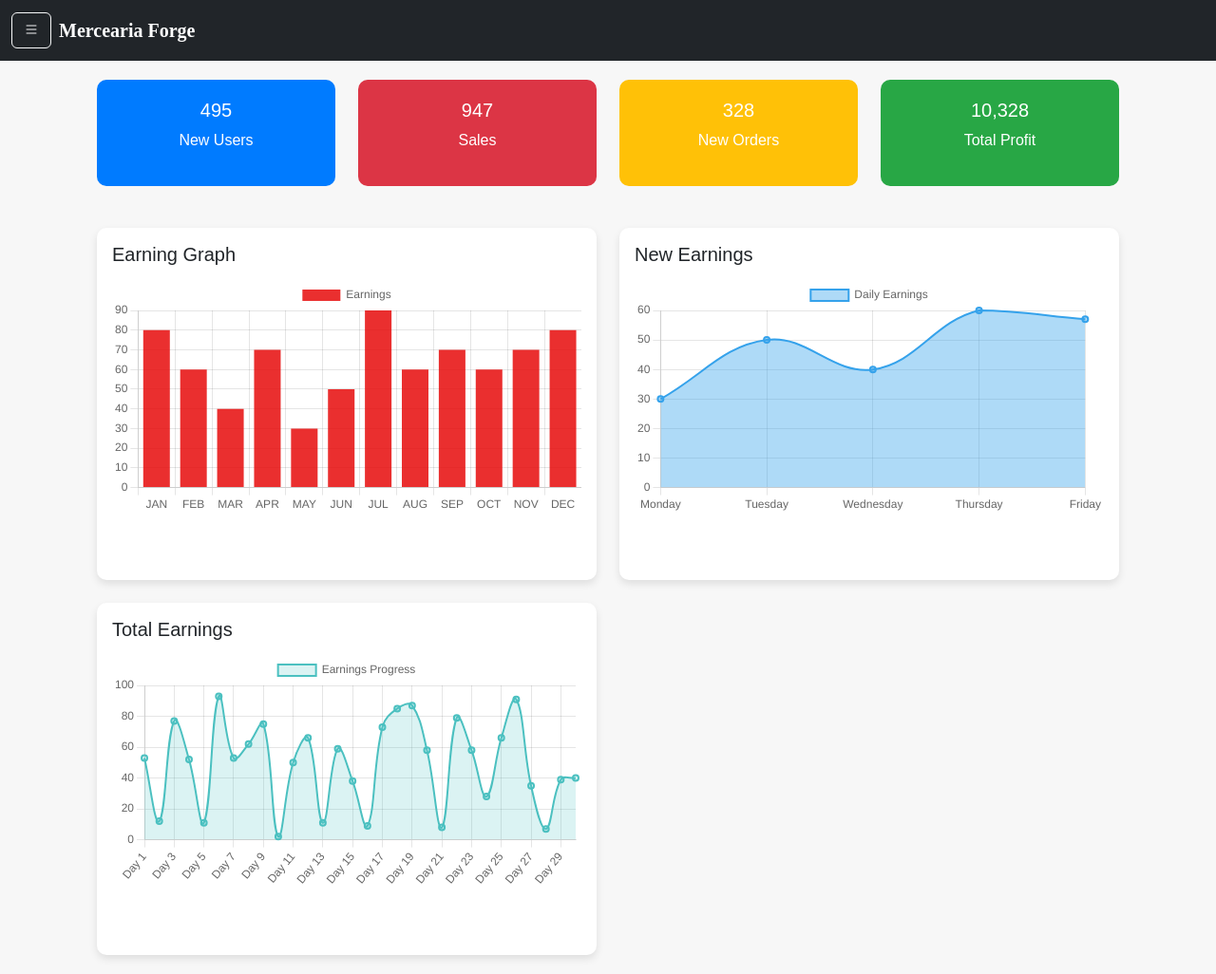
After one commit to Gesshokuuyu/MerceariaForge-inDev, a PHP site: page /Home.php in a window 1280 px wide. The commit adds this page. Shown: the whole page at 95% size. Run offline with PHP 8.4, Linux system fonts and the light colour scheme.

Commit message:
Estrutura do projeeto

```diff
--- a/View/Home.php
+++ b/app/View/Home.php
@@ -13,8 +13,7 @@
 </head>
 <body style="background-color: #f7f7f7; font-family: 'Arial', sans-serif;">
     <?php include_once 'Modules/Menu.php'; ?>
-    <!-- <div class="container"> -->
-        <div class="box-dif">
+    <div class="container">
             <?php include_once 'Modules/GraficoHome.php'; ?>
         </div>
     <!-- </div> -->
--- /dev/null
+++ b/app/View/Modules/GraficoHome.php
@@ -0,0 +1,206 @@
+<style>
+        body {
+            background-color: #f7f7f7;
+            font-family: Arial, sans-serif;
+        }
+
+        .sidebar {
+            background-color: #343a40;
+            color: white;
+            min-height: 100vh;
+            padding: 20px;
+            position: fixed;
+            width: 250px;
+        }
+
+        .sidebar a {
+            color: #f8f9fa;
+            text-decoration: none;
+            display: block;
+            padding: 10px 15px;
+            border-radius: 5px;
+        }
+
+        .sidebar a:hover {
+            background-color: #495057;
+        }
+
+        .content {
+            padding: 20px;
+        }
+
+        .info-box {
+            padding: 20px;
+            border-radius: 10px;
+            color: white;
+            margin-bottom: 20px;
+            text-align: center;
+        }
+
+        .info-box.red {
+            background-color: #dc3545;
+        }
+
+        .info-box.yellow {
+            background-color: #ffc107;
+        }
+
+        .info-box.blue {
+            background-color: #007bff;
+        }
+
+        .info-box.green {
+            background-color: #28a745;
+        }
+
+        .chart-container {
+            height: 300px;
+        }
+
+        .card {
+            border: none;
+            border-radius: 10px;
+            box-shadow: 0 4px 8px rgba(0, 0, 0, 0.1);
+        }
+
+        .card h5 {
+            margin-bottom: 15px;
+        }
+    </style>
+
+
+ <!-- Content -->
+ <div class="content">
+        <div class="row text-center mb-4">
+            <div class="col-md-3">
+                <div class="info-box blue">
+                    <h5>495</h5>
+                    <p>New Users</p>
+                </div>
+            </div>
+            <div class="col-md-3">
+                <div class="info-box red">
+                    <h5>947</h5>
+                    <p>Sales</p>
+                </div>
+            </div>
+            <div class="col-md-3">
+                <div class="info-box yellow">
+                    <h5>328</h5>
+                    <p>New Orders</p>
+                </div>
+            </div>
+            <div class="col-md-3">
+                <div class="info-box green">
+                    <h5>10,328</h5>
+                    <p>Total Profit</p>
+                </div>
+            </div>
+        </div>
+
+        <div class="row">
+            <div class="col-md-6">
+                <div class="card p-3">
+                    <h5>Earning Graph</h5>
+                    <div class="chart-container">
+                        <canvas id="barChart"></canvas>
+                    </div>
+                </div>
+            </div>
+            <div class="col-md-6">
+                <div class="card p-3">
+                    <h5>New Earnings</h5>
+                    <div class="chart-container">
+                        <canvas id="lineChart"></canvas>
+                    </div>
+                </div>
+            </div>
+        </div>
+
+        <div class="row mt-4">
+            <div class="col-md-6">
+                <div class="card p-3">
+                    <h5>Total Earnings</h5>
+                    <div class="chart-container">
+                        <canvas id="areaChart"></canvas>
+                    </div>
+                </div>
+            </div>
+        </div>
+    </div>
+
+    <script>
+        // Bar Chart
+        const barChartCtx = document.getElementById('barChart').getContext('2d');
+        new Chart(barChartCtx, {
+            type: 'bar',
+            data: {
+                labels: ['JAN', 'FEB', 'MAR', 'APR', 'MAY', 'JUN', 'JUL', 'AUG', 'SEP', 'OCT', 'NOV', 'DEC'],
+                datasets: [{
+                    label: 'Earnings',
+                    data: [80, 60, 40, 70, 30, 50, 90, 60, 70, 60, 70, 80],
+                    backgroundColor: 'rgba(231, 13, 13, 0.86)',
+                }]
+            },
+            options: {
+                responsive: true,
+                scales: {
+                    y: {
+                        beginAtZero: true
+                    }
+                }
+            }
+        });
+
+        // Line Chart
+        const lineChartCtx = document.getElementById('lineChart').getContext('2d');
+        new Chart(lineChartCtx, {
+            type: 'line',
+            data: {
+                labels: ['Monday', 'Tuesday', 'Wednesday', 'Thursday', 'Friday'],
+                datasets: [{
+                    label: 'Daily Earnings',
+                    data: [30, 50, 40, 60, 57],
+                    backgroundColor: 'rgba(53, 162, 235, 0.4)',
+                    borderColor: 'rgb(53, 162, 235)',
+                    borderWidth: 2,
+                    fill: true,
+                    tension: 0.4
+                }]
+            },
+            options: {
+                responsive: true,
+                scales: {
+                    y: {
+                        beginAtZero: true
+                    }
+                }
+            }
+        });
+
+        // Area Chart
+        const areaChartCtx = document.getElementById('areaChart').getContext('2d');
+        new Chart(areaChartCtx, {
+            type: 'line',
+            data: {
+                labels: Array.from({ length: 30 }, (_, i) => `Day ${i + 1}`),
+                datasets: [{
+                    label: 'Earnings Progress',
+                    data: Array.from({ length: 30 }, () => Math.floor(Math.random() * 100)),
+                    backgroundColor: 'rgba(75, 192, 192, 0.2)',
+                    borderColor: 'rgb(75, 192, 192)',
+                    borderWidth: 2,
+                    fill: true,
+                    tension: 0.4
+                }]
+            },
+            options: {
+                responsive: true,
+                scales: {
+                    y: {
+                        beginAtZero: true
+                    }
+                }
+            }
+        });
+    </script>
```
Also changed, not shown: View/Modules/GraficoHome.php (deleted, +0 -216 lines), app/Controller/SessionController.php (added, +28 -0 lines), app/Model/UserModel.php (added, +16 -0 lines), app/Sessions/SessionManager.php (added, +33 -0 lines), public/index.php (added, +19 -0 lines), app/View/HomeTeste.php (renamed from View/HomeTeste.php), app/View/Modules/Menu.php (renamed from View/Modules/Menu.php), config/config.php (added), config/routes.php (added).
